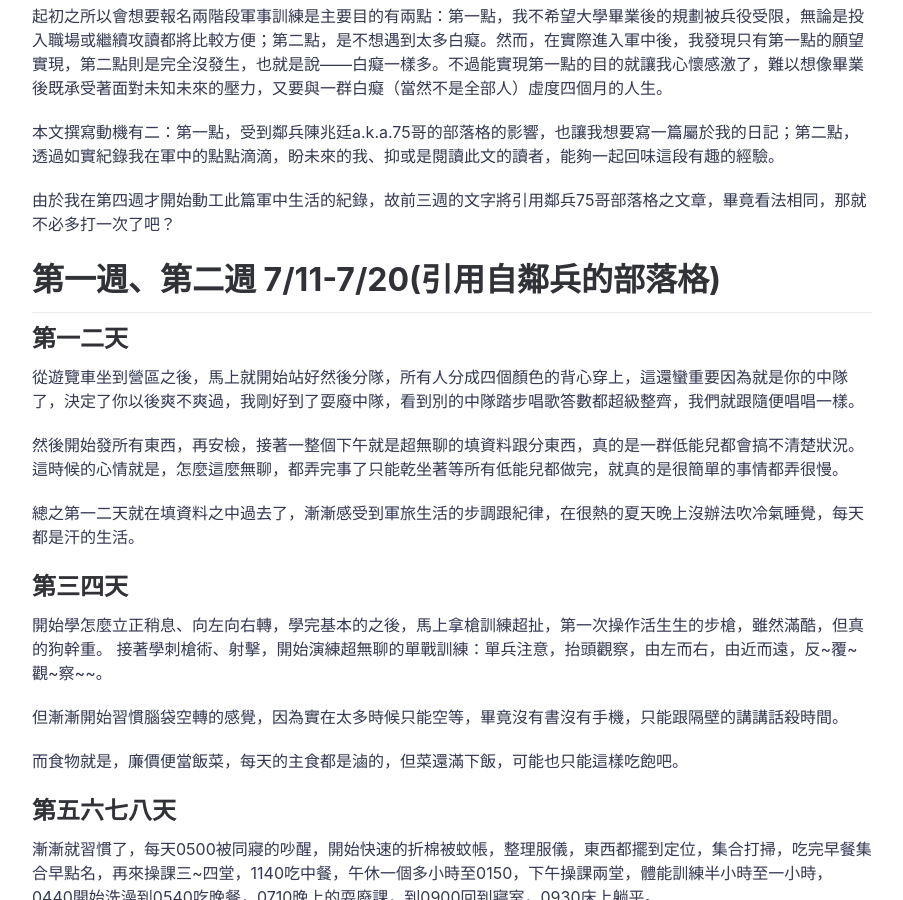
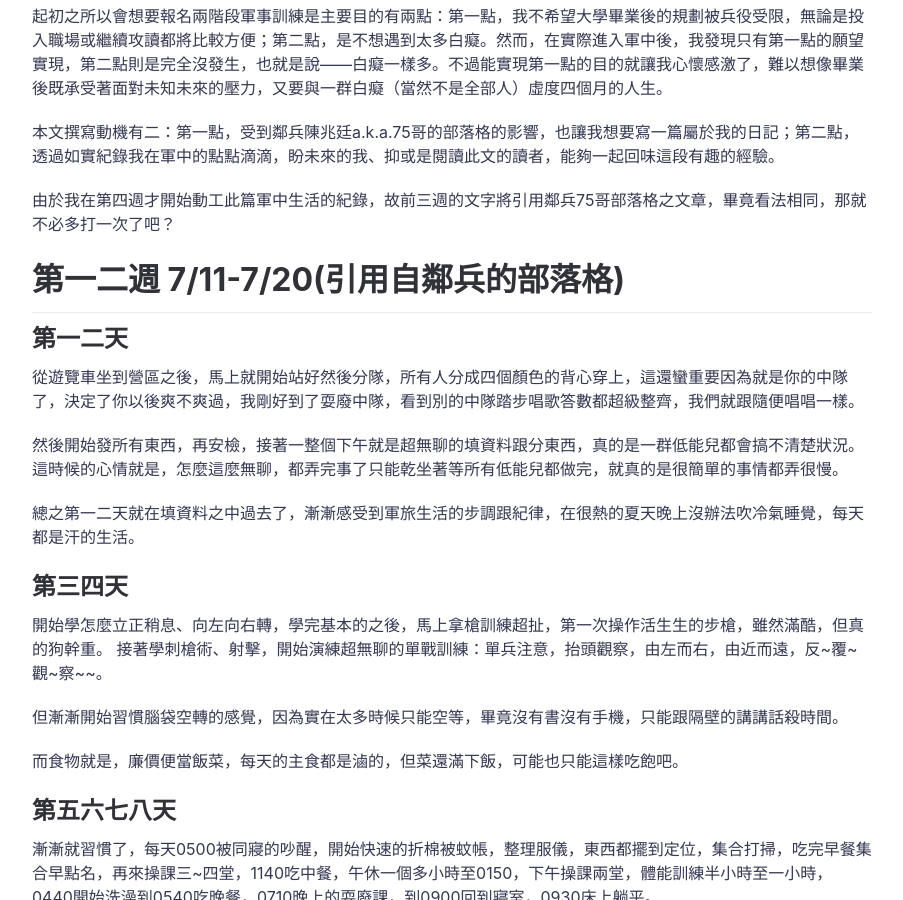
Before and after one commit to poi0905/blog, a Jekyll site: the page built from _posts/2020-07-02-military-life.md, in a window 1280 px wide and 900 px high, scrolled down 717 px. Shown: the whole window, without its empty margins (188-1091 px from the left). Built offline with Jekyll 4.4.1, drawn with Linux system fonts in a browser that asks for light colours; a script that is not in the unit is left out; comment, search, counter and statistics services are not loaded; some of the changed text lies outside the part shown.

Commit message:
2020/7/2

```diff
--- a/_posts/2020-07-02-military-life.md
+++ b/_posts/2020-07-02-military-life.md
@@ -15,7 +15,7 @@ mathjax: true
 
 由於我在第四週才開始動工此篇軍中生活的紀錄，故前三週的文字將引用鄰兵75哥部落格之文章，畢竟看法相同，那就不必多打一次了吧？
 
-# 第一週、第二週 7/11-7/20(引用自鄰兵的部落格)
+# 第一二週 7/11-7/20(引用自鄰兵的部落格)
 
 ***
 
@@ -202,7 +202,7 @@ ___
 ## 愛尻尻的基督徒
 我的鄰鄰兵，叫做恩予，是個基督徒。在一開始的時候，我以為他是個遲緩兒，不講話又動作慢，又愛裝沒事偷聽別人說話。但是在一週接著一週日夜相處之下，也跟他混熟了。跟他混熟後，發現他根本跟理想的基督徒有點遠，超愛罵髒話，而且是很多字，像是ㄍㄋㄋㄐㄅ之類的、吃飯前也沒在禱告。在有一次聊天的時候，他提到他小二就開始尻尻，頻率大概是2.3天一次，尻到現在應該有千發了吧。目前正朝著大魔法師邁進。（對了，由於是母胎單身，所以問他一個假設性的問題：你可以接受婚前性行為嗎？他說，有對象的話當然會發生關係，又道，規則就是挑自己想遵守的遵守就好）如此豁達的基督徒真是少見啊！
 
-# 第八週、第九週 8/26-8/30、9/2、9/4
+# 第八九週 8/26-8/30、9/2、9/4
 
 ***
 
```
